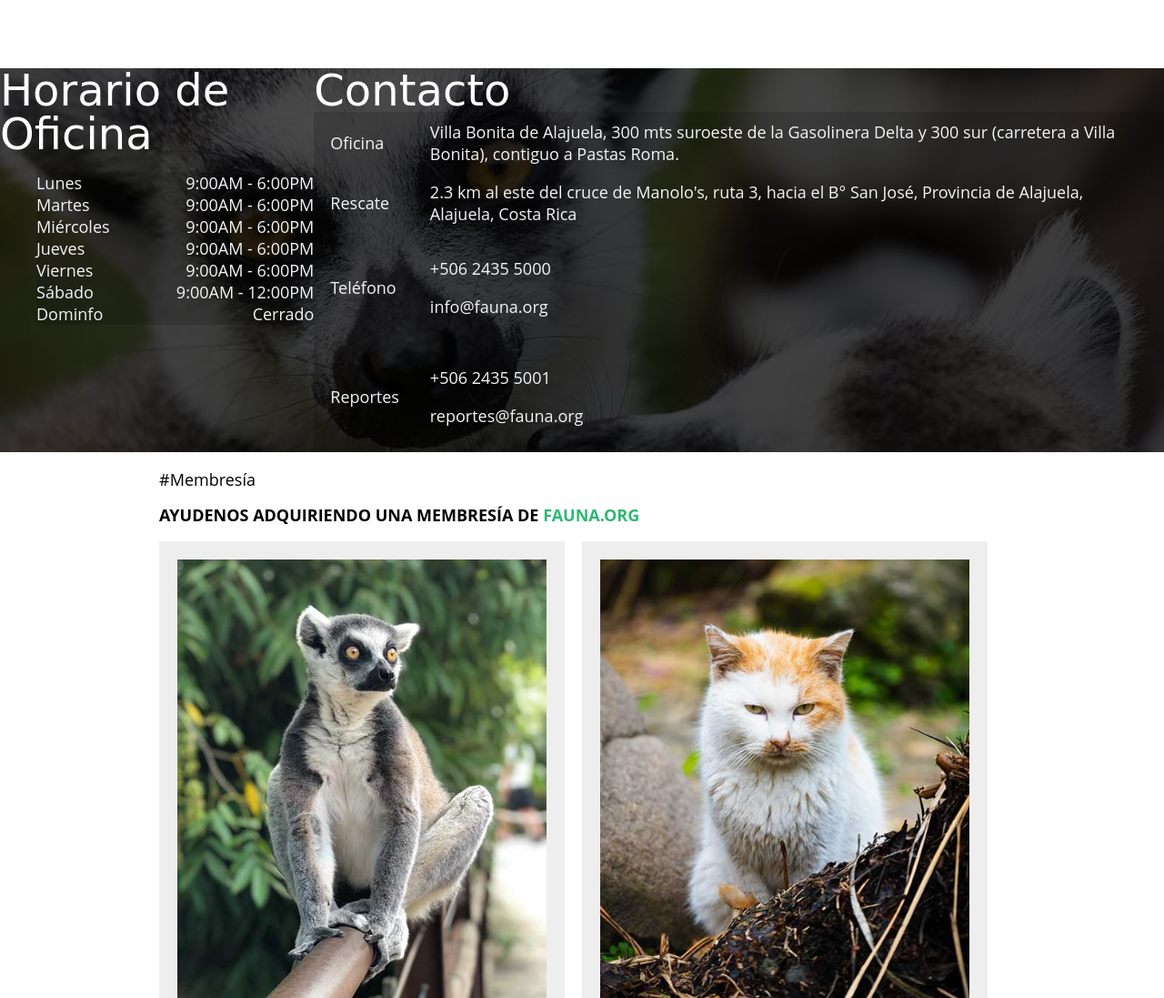
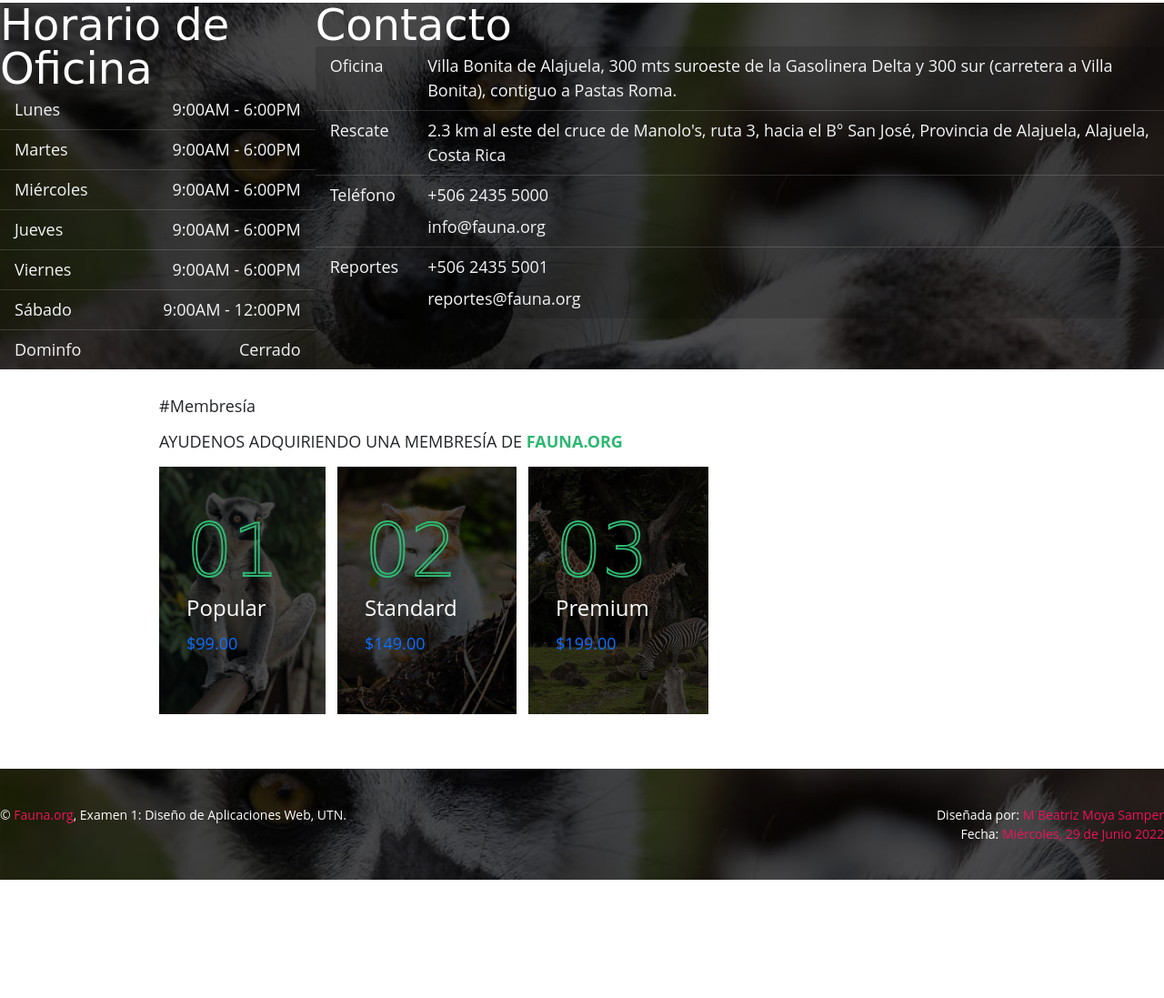
Before and after one commit to MBeatrizMS/MBeatrizMS.github.io, a plain HTML site: page Index/Examen/indexexamen.html in a window 1280 px wide. Shown: the part 1703-2800 px from the top of the page at 91% size. After the commit the page ends 2670 px from the top, so only its background shows below. Drawn offline with nearby package versions, Linux system fonts and the light colour scheme.

Commit message:
examen1 parte2

```diff
--- a/Index/Examen/css/styles.css
+++ b/Index/Examen/css/styles.css
@@ -243,7 +243,6 @@ input[type="submit"] {
 
 .excerpt {
     overflow: hidden;
-    background: #eee;
     margin: 20px 0;
 }
 
@@ -278,6 +277,8 @@ input[type="submit"] {
     padding: 40px 0;
     font-size: 14px;
     overflow: hidden;
+    background: linear-gradient(rgba(0, 0, 0, .7), rgba(0, 0, 0, .7)), url(../img/bg-2.jpg) center center no-repeat;
+    background-size: cover;
 }
 
 .global-footer h2 {
@@ -385,3 +386,44 @@ input[type="submit"] {
 .visiting-hours .table tr:last-child td {
     border: none;
 }
+
+
+/*Aqui lo de los cuadritos*/
+
+.membership-item {
+    padding: 45px 30px;
+    color: #FFFFFF;
+    background: rgba(0, 0, 0, .7);
+}
+
+.membership-item img {
+    position: absolute;
+    top: 0;
+    left: 0;
+    width: 100%;
+    height: 100%;
+    object-fit: cover;
+    z-index: -1;
+}
+
+.membership-item .display-1 {
+    color: transparent;
+    -webkit-text-stroke: 2px var(--primary);
+}
+
+.separador {
+    margin-right: 10pt;
+    margin-top: 2%;
+    padding: auto;
+}
+
+.separador h4 {
+    padding-right: 35px;
+}
+
+.img-border {
+    position: relative;
+    height: 100%;
+    min-height: 400px;
+    border: 5px solid var(--primary);
+}
--- a/Index/Examen/indexexamen.html
+++ b/Index/Examen/indexexamen.html
@@ -5,10 +5,19 @@
     <meta charset="UTF-8">
     <!--<img class="" src="img/icon/icon-10.png" alt="Icon" />-->
     <title>Safari Examen 1 Diseño de Aplicaicones Web</title>
+
+    <!-- Bootstrap CSS v5.2.0-beta1 -->
+    <link rel="stylesheet" href="https://cdn.jsdelivr.net/npm/bootstrap@5.2.0-beta1/dist/css/bootstrap.min.css" integrity="sha384-0evHe/X+R7YkIZDRvuzKMRqM+OrBnVFBL6DOitfPri4tjfHxaWutUpFmBp4vmVor" crossorigin="anonymous">
+
     <link rel="stylesheet" href="css/styles.css">
 </head>
 
 <body>
+    <!-- Bootstrap JavaScript Libraries -->
+    <script src="https://cdn.jsdelivr.net/npm/@popperjs/core@2.11.5/dist/umd/popper.min.js" integrity="sha384-Xe+8cL9oJa6tN/veChSP7q+mnSPaj5Bcu9mPX5F5xIGE0DVittaqT5lorf0EI7Vk" crossorigin="anonymous"></script>
+
+    <script src="https://cdn.jsdelivr.net/npm/bootstrap@5.2.0-beta1/dist/js/bootstrap.min.js" integrity="sha384-kjU+l4N0Yf4ZOJErLsIcvOU2qSb74wXpOhqTvwVx3OElZRweTnQ6d31fXEoRD1Jy" crossorigin="anonymous"></script>
+
 
     <div class="global-header">
         <img class="" src="img/icon/icon-10.png" alt="Icon" />
@@ -27,9 +36,6 @@
 
     <header>
 
-        <section>
-            <img class="feature-img" src="img/feature-image.jpg" alt="feature image">
-        </section>
         <section class="content-wrapper">
             <div class="header-bg">
                 <h1 class="">
@@ -161,29 +167,36 @@
 
         <!-- // Featured Membresia -->
         <section class="content-wrapper">
+            <br>
             <p><span class="">#</span>Membresía</p>
             <h3>Ayudenos adquiriendo una membresía de
                 <span id="faunastyle2">Fauna.org</span>
             </h3>
             <div class="grid-container">
-                <section class="excerpt grid-item">
+                <div class="separador">
+                    <section class="membership-item position-relative">
                         <img class="img-fluid" src="img/animal-lg-1.jpg" alt="" />
                         <h1 class="display-1">01</h1>
-                    <h4 class="">Popular</h4>
-                    <h3 class="">$99.00</h3>
+                        <h4 class="text-white mb-3">Popular</h4>
+                        <h3 class="text-primary mb-4">$99.00</h3>
                     </section>
-                <section class="excerpt grid-item">
+                </div>
+                <div class="separador">
+                    <section class="membership-item position-relative">
                         <img class="img-fluid" src="img/animal-lg-2.jpg" alt="" />
                         <h1 class="display-1">02</h1>
-                    <h4 class="">Standard</h4>
-                    <h3 class="">$149.00</h3>
+                        <h4 class="text-white mb-3">Standard</h4>
+                        <h3 class="text-primary mb-4">$149.00</h3>
                     </section>
-                <section class="excerpt grid-item">
+                </div>
+                <div class="separador">
+                    <section class="membership-item position-relative">
                         <img class="img-fluid" src="img/animal-lg-3.jpg" alt="" />
                         <h1 class="display-1">03</h1>
                         <h4 class="text-white mb-3">Premium</h4>
                         <h3 class="text-primary mb-4">$199.00</h3>
                     </section>
+                </div>
             </div>
         </section>
         <!-- // close .content-wrapper -->
@@ -191,19 +204,17 @@
 
 
     <footer class="global-footer">
-        <div class="content-wrapper">
+        <div class="copyright">
             <section class="about">
-                <h2>About</h2>
-                <p>This is a sample project to be used in the <a href="http://pluralsight.com">Pluralsight Building Stronger
-            Front-end Practices</a> course.</p>
+                &copy; <a class=" " href="# ">Fauna.org</a>, Examen 1: Diseño de Aplicaciones Web, UTN.
+
             </section>
             <section class="credits">
-                <h2>Credits</h2>
-                <ul>
-                    <li>Made by <a href="http://christinatruong.com">Christina Truong</a></li>
-                    <li>Photos by <a href="http://www.shutterstock.com">Shutterstock</a></li>
-                    <li>Fonts by <a href="https://fonts.google.com">Google Fonts</a></li>
-                </ul>
+                Diseñada por:
+                <a class=" " href="# ">M Beatriz Moya Samper</a>
+                <br />Fecha:
+                <a href="# " target="_blank ">Miércoles, 29 de Junio 2022</a>
+
             </section>
         </div>
     </footer>
```
Lines whose indentation alone changed are shown as unchanged.
